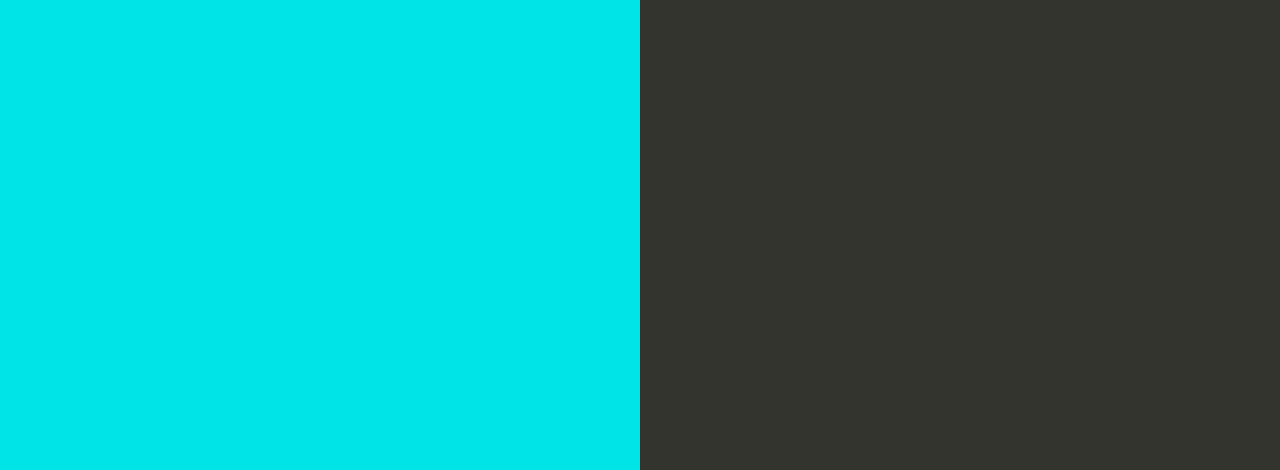
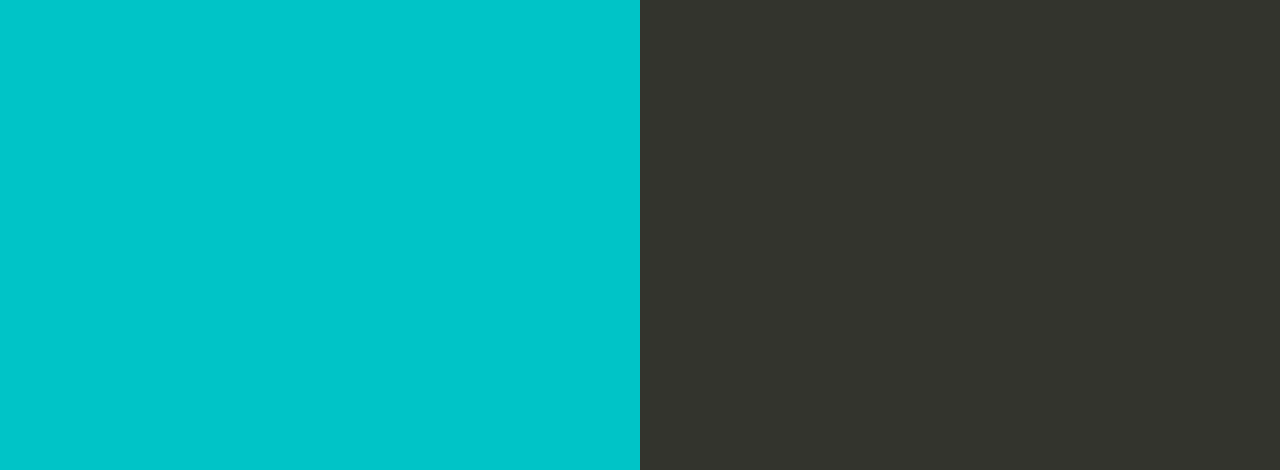
Before and after one commit to AndrewJamesBarker/my-nodejs-app, a website: page index.html in a window 1280 px wide. Shown: the part 330-800 px from the top of the page. Drawn offline with Linux system fonts and the light colour scheme.

Commit message:
change colour bg again.

```diff
--- a/index.html
+++ b/index.html
@@ -35,7 +35,7 @@
 
         text-align: right;
         padding-top: 11em;
-        background-color: rgb(0, 228, 232);
+        background-color: rgb(0, 196, 199);
 
       }
       .textColumn p {
```
